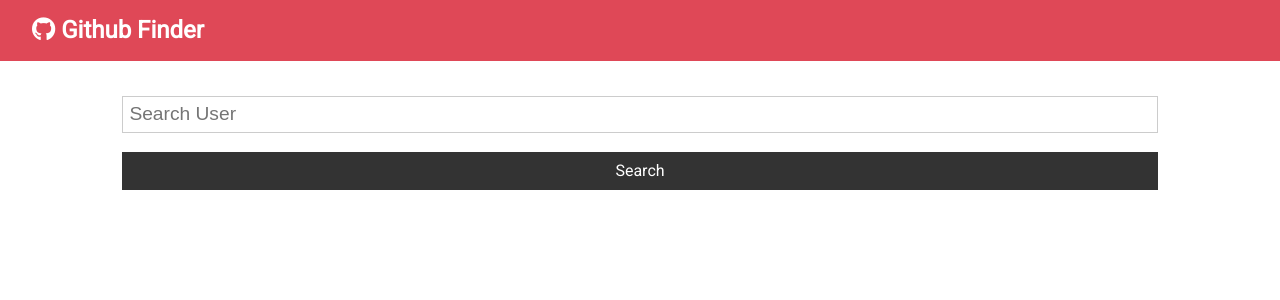
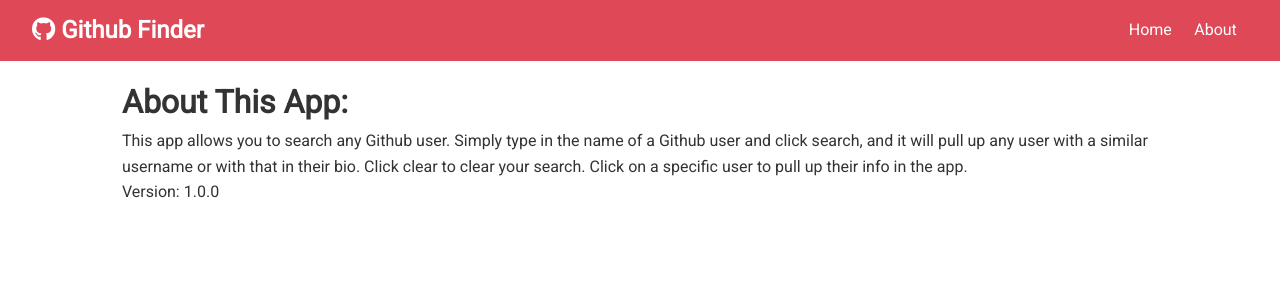
Before and after one commit to hborska/github-finder, a React (Create React App) app: page /about in a window 1280 px wide. Shown: the top 300 px of the page. Built offline with nearby package versions, Linux system fonts and the light colour scheme; the HTML template or start-up script is replaced by a standard one.

Commit message:
Adding single user and react router

```diff
--- a/package.json
+++ b/package.json
@@ -12,6 +12,7 @@
     "axios": "^0.21.1",
     "react": "^17.0.2",
     "react-dom": "^17.0.2",
+    "react-router-dom": "^5.2.0",
     "react-scripts": "4.0.3",
     "web-vitals": "^1.1.1"
   },
--- a/src/App.js
+++ b/src/App.js
@@ -1,14 +1,20 @@
-import React, { Component } from 'react';
+import React, { Fragment, Component } from 'react';
+import { BrowserRouter as Router, Switch, Route } from 'react-router-dom';
 import Navbar from './components/layout/Navbar';
 import Users from './components/users/Users';
+import User from './components/users/User';
 import Search from './components/users/Search';
+import Alert from './components/layout/Alert';
+import About from './components/pages/About';
 import axios from 'axios';
 import './App.css';
 
 class App extends Component {
   state = {
     users: [],
+    user: {},
     loading: false,
+    alert: null,
   };
 
   //Searching Github for search box input
@@ -25,26 +31,70 @@ class App extends Component {
     this.setState({ users: res.data.items, loading: false }); //setting to data.items instead of data
   };
 
+  //Get a single Github user
+  getUser = async (username) => {
+    this.setState({ loading: true });
+    const res = await axios.get(
+      `https://api.github.com/search/users/${username}?client_id=${process.env.REACT_APP_GITHUB_CLIENT_ID}
+      &client_secret=${process.env.REACT_APP_GITHUB_CLIENT_SECRET}`
+    );
+    //console.log(process.env.REACT_APP_GITHUB_CLIENT_SECRET)
+
+    this.setState({ user: res.data, loading: false }); //setting to data.items instead of data
+  };
+
   //Clear users from the state
   clearUsers = () => this.setState({ users: [], loading: false });
 
+  //Setting alert if empty text
+  setAlert = (msg, type) => {
+    this.setState({ alert: { msg: msg, type: type } });
+    setTimeout(() => this.setState({ alert: null }), 5000);
+  };
+
   render() {
-    const name = 'John Doe';
-    const { users, loading } = this.state;
+    const { users, user, loading } = this.state;
 
     return (
+      <Router>
         <div className='App'>
           <Navbar title='Github Finder' icon='fab fa-github' />
           <div className='container'>
+            <Alert alert={this.state.alert} />
+            <Switch>
+              <Route
+                exact
+                path='/'
+                render={(props) => (
+                  <Fragment>
                     <Search
                       searchUsers={this.searchUsers}
                       clearUsers={this.clearUsers}
                       showClear={users.length > 0 ? true : false}
+                      setAlert={this.setAlert}
                     />
 
                     <Users loading={loading} users={users} />
+                  </Fragment>
+                )}
+              />
+              <Route exact path='/about' component={About} />
+              <Route
+                exact
+                path='/user/:login'
+                render={(props) => (
+                  <User
+                    {...props}
+                    getUser={this.getUser}
+                    user={user}
+                    loading={loading}
+                  />
+                )}
+              ></Route>
+            </Switch>
           </div>
         </div>
+      </Router>
     );
   }
 }
--- /dev/null
+++ b/src/components/layout/Alert.js
@@ -0,0 +1,13 @@
+import React from 'react';
+
+const Alert = ({ alert }) => {
+  return (
+    alert !== null && (
+      <div className={`alert alert-${alert.type}`}>
+        <i className='fa fa-info-circle'>{alert.msg}</i>
+      </div>
+    )
+  );
+};
+
+export default Alert;
--- a/src/components/layout/Navbar.js
+++ b/src/components/layout/Navbar.js
@@ -1,12 +1,20 @@
 import React from 'react';
 import PropTypes from 'prop-types';
-
+import { Link } from 'react-router-dom';
 const Navbar = ({ icon, title }) => {
   return (
     <nav className='navbar bg-primary'>
       <h1>
         <i className={icon} /> {title}
       </h1>
+      <ul>
+        <li>
+          <Link to='/'>Home</Link>
+        </li>
+        <li>
+          <Link to='/about'>About</Link>
+        </li>
+      </ul>
     </nav>
   );
 };
--- /dev/null
+++ b/src/components/pages/About.js
@@ -0,0 +1,18 @@
+import React, { Fragment } from 'react';
+
+const About = () => {
+  return (
+    <Fragment>
+      <h1>About This App:</h1>
+      <p>
+        This app allows you to search any Github user. Simply type in the name
+        of a Github user and click search, and it will pull up any user with a
+        similar username or with that in their bio. Click clear to clear your
+        search. Click on a specific user to pull up their info in the app.
+      </p>
+      <p>Version: 1.0.0</p>
+    </Fragment>
+  );
+};
+
+export default About;
--- a/src/components/users/Search.js
+++ b/src/components/users/Search.js
@@ -10,12 +10,17 @@ export class Search extends Component {
     searchUsers: PropTypes.func.isRequired,
     clearUsers: PropTypes.func.isRequired,
     showClear: PropTypes.bool.isRequired,
+    setAlerts: PropTypes.func.isRequired,
   };
 
   onSubmit = (e) => {
     e.preventDefault(); //very important to have
-    this.props.searchUsers(this.state.text);
-    this.setState({ text: '' });
+    if (this.state.text === '') {
+      this.props.setAlert('Please enter something to search.', 'light');
+    } else {
+      this.props.searchUsers(this.state.text);
+      this.setState({ text: '' });
+    }
   };
 
   onChange = (e) => this.setState({ [e.target.name]: e.target.value });
--- /dev/null
+++ b/src/components/users/User.js
@@ -0,0 +1,32 @@
+import React, { Component } from 'react';
+
+export class User extends Component {
+  componentDidMount() {
+    //fires off when component loads
+    this.props.getUser(this.props.match.params.login);
+  }
+
+  render() {
+    const {
+      // pulling from Github API
+      name,
+      avatar_url,
+      location,
+      bio,
+      blog,
+      login,
+      html_url,
+      followers,
+      following,
+      public_repos,
+      public_gists,
+      hireable,
+    } = this.props.user;
+
+    const { loading } = this.props;
+
+    return <div>Hi {name}</div>;
+  }
+}
+
+export default User;
--- a/src/components/users/UserItem.js
+++ b/src/components/users/UserItem.js
@@ -1,5 +1,6 @@
 import React from 'react';
 import PropTypes from 'prop-types';
+import { Link } from 'react-router-dom';
 
 const UserItem = ({ user: { login, avatar_url, html_url } }) => {
   return (
@@ -12,9 +13,9 @@ const UserItem = ({ user: { login, avatar_url, html_url } }) => {
       />
       <h3>{login}</h3>
       <div>
-        <a href={html_url} className='btn btn-dark btn-sm my-1'>
+        <Link to={`/user/${login}`} className='btn btn-dark btn-sm my-1'>
           More
-        </a>
+        </Link>
       </div>
     </div>
   );
```
Also changed, not shown: 1 other file (tests, documents, lock files or other folders). Lines whose indentation alone changed are shown as unchanged.
